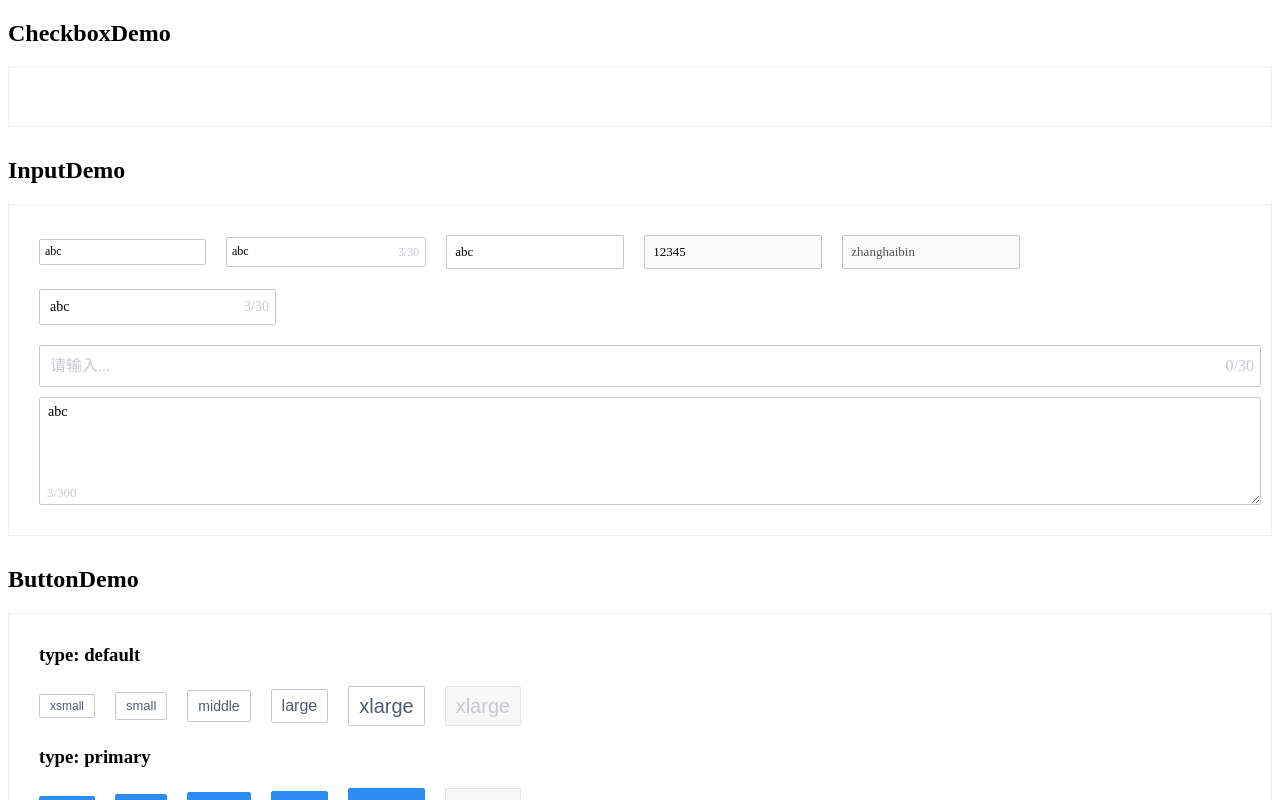
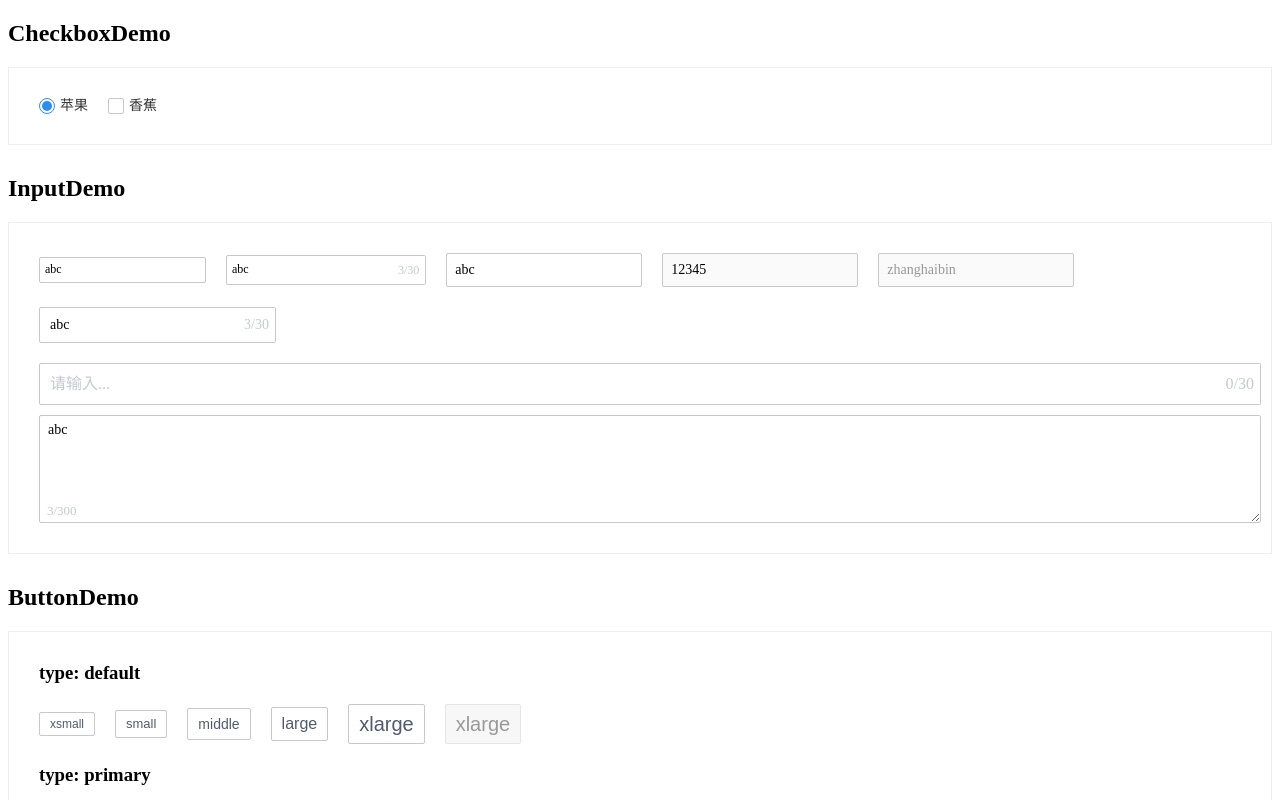
Before and after one commit to yuezhi86/domeui-vue3, a Vue app: page / in a window 1280 px wide. Shown: the top 800 px of the page. Built offline with nearby package versions, Linux system fonts and the light colour scheme.

Commit message:
Upd: save

```diff
--- a/src/examples/Checkbox.vue
+++ b/src/examples/Checkbox.vue
@@ -1,7 +1,14 @@
 <template>
   <section class="demo-group">
     <div class="item-group">
-      <DeCheckbox v-model="a" />
+      <DeCheckbox
+        v-model="b"
+        html-type="radio"
+        label="苹果"
+        value="apple"
+        radio-optional
+      />
+      <DeCheckbox html-type="checkbox" label="香蕉" value="banana" />
     </div>
   </section>
 </template>
@@ -16,8 +23,8 @@ export default {
   setup() {
     return {
       a: ref([]),
-      b: ref(true),
-      c: ref(false),
+      b: ref('apple'),
+      c: ref(''),
     };
   },
 };
--- a/src/packages/checkbox/index.less
+++ b/src/packages/checkbox/index.less
@@ -0,0 +1,100 @@
+@import '../styles/variables';
+@import '../styles/mixins';
+
+.de-checkbox {
+  display: inline-flex;
+  color: @checkbox-color;
+  font-size: @checkbox-font-size;
+  line-height: @checkbox-line-height;
+  vertical-align: middle;
+  cursor: pointer;
+  user-select: none;
+
+  &__icon {
+    position: relative;
+    display: inline-flex;
+    align-items: center;
+    justify-content: center;
+    background-color: @checkbox-icon-bg-color;
+    border: @checkbox-icon-border-width @checkbox-icon-border-style
+      @checkbox-icon-border-color;
+    width: @checkbox-icon-size;
+    height: @checkbox-icon-size;
+    margin-right: @checkbox-icon-margin;
+    box-sizing: border-box;
+    vertical-align: middle;
+    transition: background-color @transition-time linear,
+      border @transition-time linear, box-shadow @transition-time linear;
+
+    &-checkbox {
+      border-radius: @checkbox-icon-radius;
+    }
+
+    &-radio {
+      border-radius: 50%;
+    }
+
+    &-inner {
+      display: block;
+      opacity: 0;
+      transform: scale(0);
+      transition: @transition-time ease-in-out;
+    }
+  }
+
+  &:hover &__icon {
+    box-shadow: 0 0 3px @checkbox-icon-border-color;
+  }
+
+  &__icon-checkbox &__icon-inner {
+    display: block;
+    width: @checkbox-icon-size - 10;
+    height: @checkbox-icon-size - 14;
+    border-width: 2px;
+    border-style: solid;
+    border-color: transparent transparent #fff #fff;
+  }
+
+  &__icon-radio &__icon-inner {
+    width: @checkbox-icon-size - 6;
+    height: @checkbox-icon-size - 6;
+    background-color: @checkbox-icon-color;
+    border-radius: 50%;
+  }
+
+  &__indeterminate &__icon-checkbox {
+  }
+
+  &__checked &__icon {
+    border-color: @checkbox-icon-color;
+  }
+  &__checked:hover &__icon {
+    box-shadow: 0 0 3px @checkbox-icon-color;
+  }
+  &__checked &__icon-checkbox {
+    background-color: @checkbox-icon-color;
+  }
+  &__checked &__icon-checkbox &__icon-inner {
+    opacity: 1;
+    transform: scale(1) rotate(-45deg) translate(1px, -1px);
+  }
+  &__checked &__icon-radio &__icon-inner {
+    opacity: 1;
+    transform: scale(1);
+  }
+
+  &__disabled {
+    color: @checkbox-disabled-color !important;
+    cursor: @checkbox-icon-disabled-cursor !important;
+  }
+  &__disabled &__icon {
+    background-color: @checkbox-icon-disabled-bg-color !important;
+    border-color: @checkbox-icon-border-color !important;
+    box-shadow: none !important;
+  }
+  &__disabled &__icon-checkbox {
+  }
+  &__disabled &__icon-radio &__icon-inner {
+    background-color: @checkbox-icon-border-color !important;
+  }
+}
--- a/src/packages/checkbox/index.vue
+++ b/src/packages/checkbox/index.vue
@@ -1,44 +1,111 @@
 <template>
-  <label>
-    <slot></slot>
-  </label>
+  <div :class="wrapClassList" @click="onChange">
+    <span :class="iconClassList">
+      <i class="de-checkbox__icon-inner"></i>
+    </span>
+    <slot>{{ label }}</slot>
+  </div>
 </template>
 
 <script lang="ts">
 import './index.less';
-// import {ref} from 'vue';
+import {defineComponent, ref, computed, watchEffect} from 'vue';
 
 const name = 'de-checkbox';
-export default {
+export default defineComponent({
   name,
   props: {
-    modelValue: Boolean,
-    name: {
+    modelValue: {
+      type: [String, Number, Boolean],
+      default: '',
+    },
+    label: {
       type: String,
       default: '',
     },
     value: {
-      type: [String, Number],
+      type: [String, Number, Boolean],
+      required: true,
+    },
+    name: {
+      type: String,
       default: '',
-    },
-    type: {
-      type: String,
-      default: 'default',
-      validator: (v: string) => ['default'].includes(v) || !!v,
     },
     htmlType: {
       type: String,
       default: 'checkbox',
       validator: (v: string) => ['checkbox', 'radio'].includes(v),
     },
+    falseValue: {
+      type: [String, Number, Boolean],
+      default: undefined,
+    },
+    radioOptional: Boolean,
     indeterminate: Boolean,
     disabled: Boolean,
   },
-  emits: ['update:modelValue', 'onChange', 'onClick'],
-  setup() {
-    return {};
+  emits: ['update:modelValue', 'onChange', 'onBeforeChange'],
+  setup(props, {emit}) {
+    const value = ref<boolean | string | number>('');
+    const isChecked = ref(false);
+    const isRadio = computed(() => props.htmlType === 'radio');
+    const wrapClassList = computed(() => {
+      return [
+        name,
+        {
+          [`${name}__disabled`]: props.disabled,
+          [`${name}__checked`]: isChecked.value,
+        },
+      ];
+    });
+    const iconClassList = computed(() => {
+      const _name = `${name}__icon`;
+      return [
+        _name,
+        {
+          [`${_name}-radio`]: isRadio.value,
+          [`${_name}-checkbox`]: !isRadio.value,
+        },
+      ];
+    });
+
+    const update = () => {
+      if (isRadio.value && isChecked.value && !props.radioOptional) return;
+      isChecked.value = !isChecked.value;
+      emit('onBeforeChange', value.value);
+      value.value = isChecked.value
+        ? props.value
+        : props.falseValue || getDefVal(props.value);
+      emit('onChange', {
+        checked: isChecked.value,
+        value: value.value,
+      });
+    };
+
+    watchEffect(() => {
+      isChecked.value = props.modelValue === props.value;
+    });
+
+    return {
+      isChecked,
+      wrapClassList,
+      iconClassList,
+      onChange() {
+        if (props.disabled) return;
+        update();
+        emit('update:modelValue', value.value);
+      },
+    };
   },
-};
+});
+
+function getDefVal(value: number | string | boolean) {
+  switch (typeof value) {
+    case 'number':
+    case 'string':
+      return '';
+    case 'boolean':
+      return false;
+  }
+}
 </script>
-
-<style scoped></style>
--- a/src/packages/input/index.less
+++ b/src/packages/input/index.less
@@ -19,6 +19,10 @@
 
   &__readonly &__ipt {
     cursor: default !important;
+  }
+
+  &__disabled &__ipt {
+    color: @input-disabled-color !important;
   }
 
   &:hover &__clear {
--- a/src/packages/styles/mixins.less
+++ b/src/packages/styles/mixins.less
@@ -1,4 +1,3 @@
 @import 'mixins/utils';
 @import 'mixins/button';
 @import 'mixins/input';
-@import 'mixins/checkbox';
--- a/src/packages/styles/mixins/checkbox.less
+++ /dev/null
@@ -1,11 +0,0 @@
-.checkbox-base() {
-}
-
-.checkbox-theme() {
-}
-
-.checkbox-group() {
-}
-
-.radio-style() {
-}
--- a/src/packages/styles/variables.less
+++ b/src/packages/styles/variables.less
@@ -6,8 +6,15 @@
 @color-gray: #f7f7f7;
 
 @text-color: #333;
+@font-size: 14px;
 @link-color: @color-second;
 @border-color: #c8c8c8;
+
+@placeholder-text-color: #c5c8ce;
+
+@disabled-bg-color: #fafafa;
+@disabled-border-color: #e5e5e5;
+@disabled-text-color: #999;
 
 @transition-time: 200ms;
 
--- a/src/packages/styles/variables/button.less
+++ b/src/packages/styles/variables/button.less
@@ -5,8 +5,8 @@
 @button-radius: 2px;
 @button-transition-time: @transition-time;
 @button-disabled-bg-color: @color-gray;
-@button-disabled-border-color: #e5e5e5;
-@button-disabled-font-color: #c5c8ce;
+@button-disabled-border-color: @disabled-border-color;
+@button-disabled-font-color: @disabled-text-color;
 @button-disabled-cursor: not-allowed;
 
 @button-xsmall-size: 24px;
@@ -14,7 +14,7 @@
 @button-small-size: 28px;
 @button-small-font-size: 13px;
 @button-middle-size: 32px;
-@button-middle-font-size: 14px;
+@button-middle-font-size: @font-size;
 @button-large-size: 34px;
 @button-large-font-size: 16px;
 @button-xlarge-size: 40px;
--- a/src/packages/styles/variables/checkbox.less
+++ b/src/packages/styles/variables/checkbox.less
@@ -0,0 +1,14 @@
+@checkbox-icon-border-width: 1px;
+@checkbox-icon-border-style: solid;
+@checkbox-icon-border-color: @border-color;
+@checkbox-icon-bg-color: #fff;
+@checkbox-icon-disabled-bg-color: @disabled-bg-color;
+@checkbox-icon-disabled-cursor: not-allowed;
+@checkbox-icon-color: @color-primary;
+@checkbox-icon-size: 16px;
+@checkbox-icon-margin: 5px;
+@checkbox-icon-radius: 2px;
+@checkbox-color: @text-color;
+@checkbox-font-size: @font-size;
+@checkbox-line-height: 16px;
+@checkbox-disabled-color: @disabled-text-color;
--- a/src/packages/styles/variables/input.less
+++ b/src/packages/styles/variables/input.less
@@ -3,14 +3,15 @@
 @input-border-color: @border-color;
 @input-focus-border-color: @color-primary;
 @input-bg-color: #fff;
-@input-disabled-bg-color: #fafafa;
+@input-disabled-bg-color: @disabled-bg-color;
+@input-disabled-color: @disabled-text-color;
 @input-radius: 2px;
 @input-font-color: @text-color;
-@input-placeholder-color: #c5c8ce;
-@input-counter-color: #c5c8ce;
+@input-placeholder-color: @placeholder-text-color;
+@input-counter-color: @placeholder-text-color;
 @input-line-height: 18px;
 @input-transition-time: @transition-time;
-@input-clear-bg-color: #c5c8ce;
+@input-clear-bg-color: @placeholder-text-color;
 @input-clear-color: #fff;
 
 @textarea-padding-x: 8px;
@@ -26,7 +27,7 @@
 @input-small-font-size: 12px;
 @input-small-padding-x: 5px;
 @input-middle-size: 32px;
-@input-middle-font-size: 13px;
+@input-middle-font-size: @font-size;
 @input-middle-padding-x: 8px;
 @input-large-size: 34px;
 @input-large-font-size: 14px;
```
